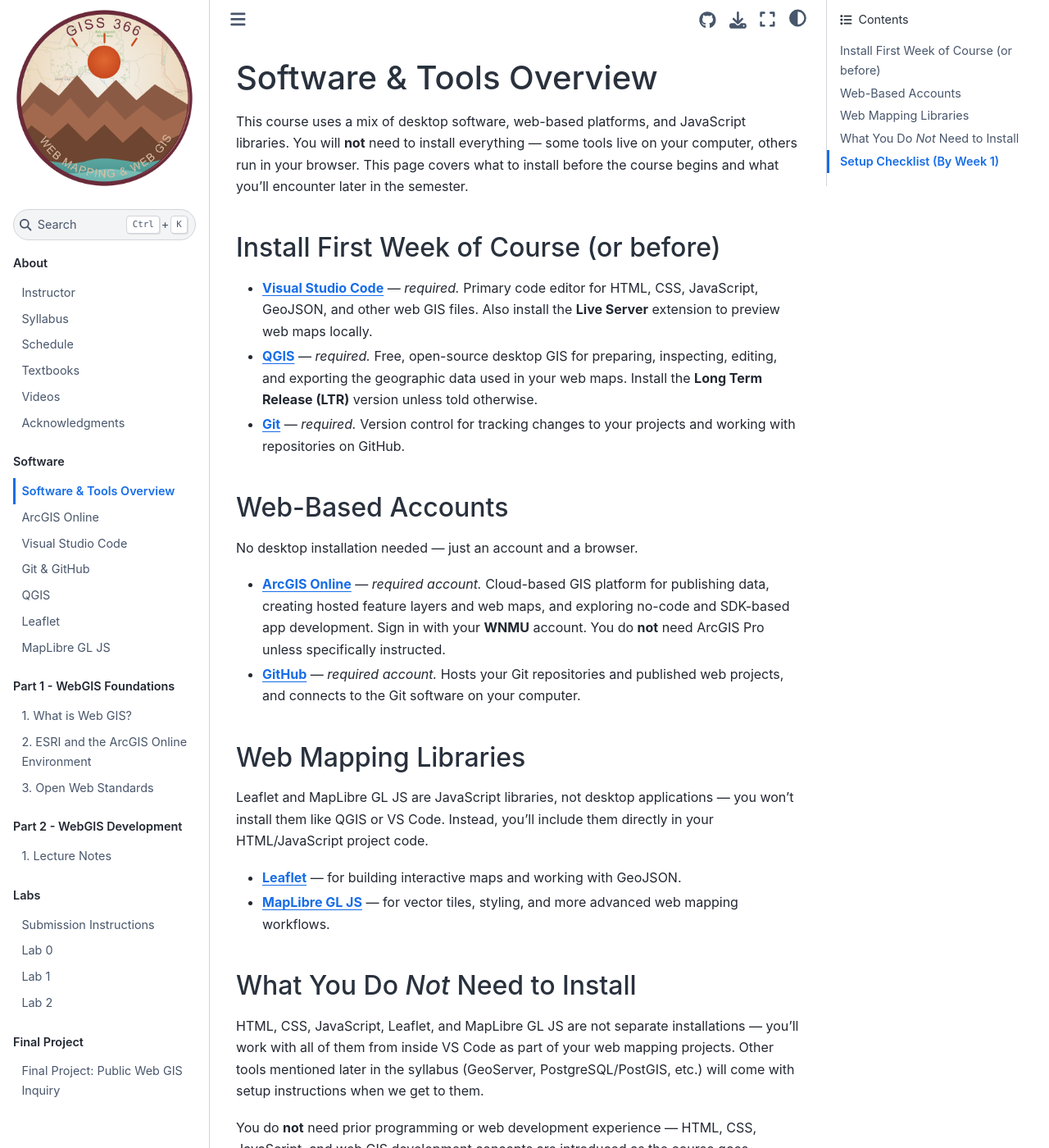
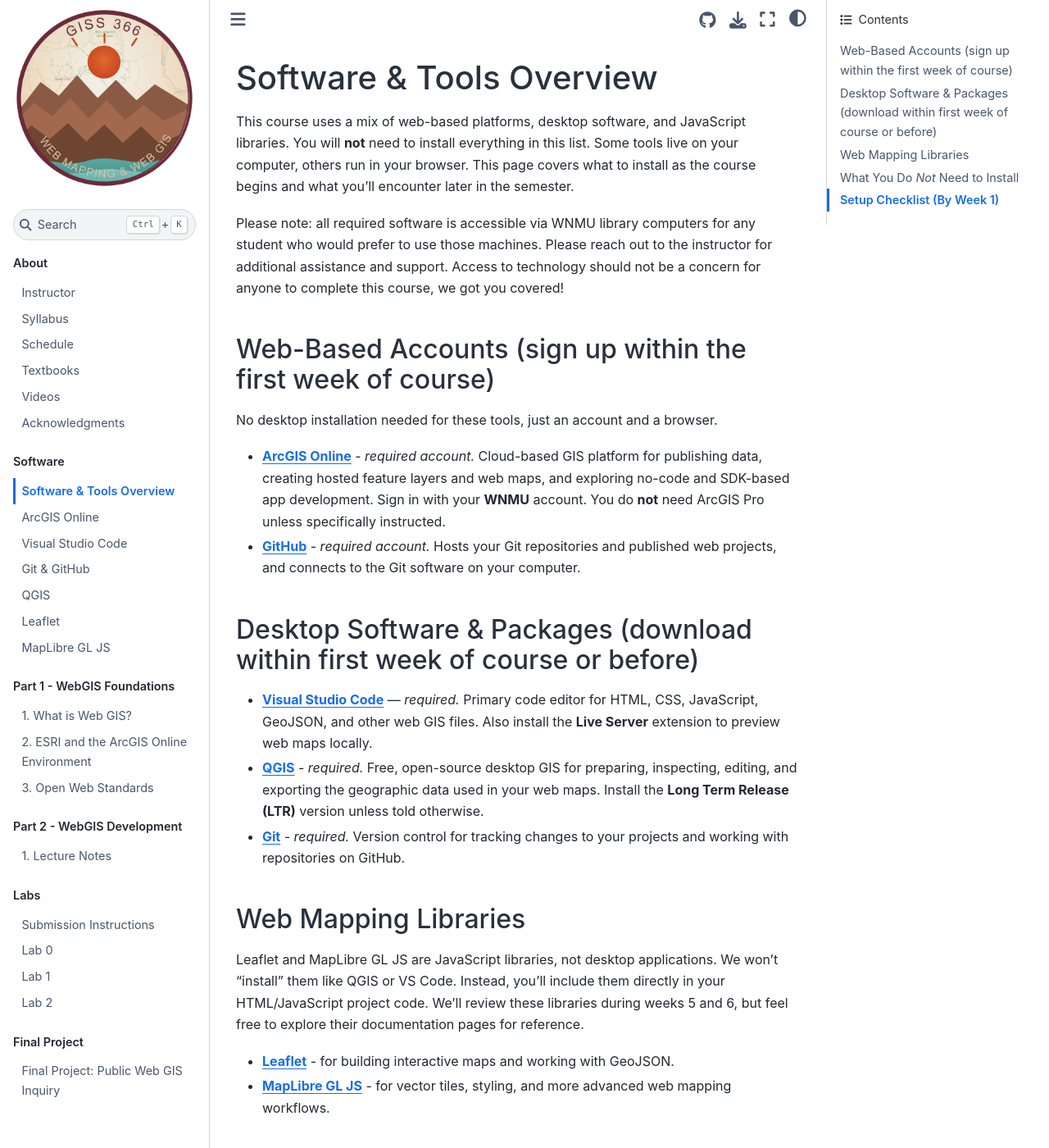
Before and after one commit to asivitskis/giss-366, a Jupyter Book: the page built from book/software/overview.md, in a window 1280 px wide and 1400 px high. Shown: the whole window at 82% size. Built offline with Jupyter Book 1.0.4 settings and Sphinx 7.4.7 and the Sphinx Book theme 1.1.4, drawn with Linux system fonts in a browser that asks for light colours; pages that are not in the unit, such as notebooks, are missing from menus; some of the changed text lies outside the part shown.

Commit message:
revise software

```diff
--- a/book/software/overview.md
+++ b/book/software/overview.md
@@ -9,27 +9,30 @@
 
 # Software & Tools Overview
 
-This course uses a mix of desktop software, web-based platforms, and JavaScript libraries. You will **not** need to install everything — some tools live on your computer, others run in your browser. This page covers what to install before the course begins and what you'll encounter later in the semester.
+This course uses a mix of web-based platforms, desktop software, and JavaScript libraries. You will **not** need to install everything in this list. Some tools live on your computer, others run in your browser. This page covers what to install as the course begins and what you'll encounter later in the semester.
 
-## Install First Week of Course (or before)
+Please note: all required software is accessible via WNMU library computers for any student who would prefer to use those machines. Please reach out to the instructor for additional assistance and support. Access to technology should not be a concern for anyone to complete this course, we got you covered!
+
+## Web-Based Accounts (sign up within the first week of course)
+
+No desktop installation needed for these tools, just an account and a browser.
+
+- **[ArcGIS Online](arcgis_online)** - *required account.* Cloud-based GIS platform for publishing data, creating hosted feature layers and web maps, and exploring no-code and SDK-based app development. Sign in with your **WNMU** account. You do **not** need ArcGIS Pro unless specifically instructed.
+- **[GitHub](github)** - *required account.* Hosts your Git repositories and published web projects, and connects to the Git software on your computer.
+
+## Desktop Software & Packages (download within first week of course or before)
 
 - **[Visual Studio Code](vscode)** — *required.* Primary code editor for HTML, CSS, JavaScript, GeoJSON, and other web GIS files. Also install the **Live Server** extension to preview web maps locally.
-- **[QGIS](qgis)** — *required.* Free, open-source desktop GIS for preparing, inspecting, editing, and exporting the geographic data used in your web maps. Install the **Long Term Release (LTR)** version unless told otherwise.
-- **[Git](github)** — *required.* Version control for tracking changes to your projects and working with repositories on GitHub.
+- **[QGIS](qgis)** - *required.* Free, open-source desktop GIS for preparing, inspecting, editing, and exporting the geographic data used in your web maps. Install the **Long Term Release (LTR)** version unless told otherwise.
+- **[Git](github)** - *required.* Version control for tracking changes to your projects and working with repositories on GitHub.
 
-## Web-Based Accounts
-
-No desktop installation needed — just an account and a browser.
-
-- **[ArcGIS Online](arcgis_online)** — *required account.* Cloud-based GIS platform for publishing data, creating hosted feature layers and web maps, and exploring no-code and SDK-based app development. Sign in with your **WNMU** account. You do **not** need ArcGIS Pro unless specifically instructed.
-- **[GitHub](github)** — *required account.* Hosts your Git repositories and published web projects, and connects to the Git software on your computer.
 
 ## Web Mapping Libraries
 
-Leaflet and MapLibre GL JS are JavaScript libraries, not desktop applications — you won't install them like QGIS or VS Code. Instead, you'll include them directly in your HTML/JavaScript project code.
+Leaflet and MapLibre GL JS are JavaScript libraries, not desktop applications. We won't "install" them like QGIS or VS Code. Instead, you'll include them directly in your HTML/JavaScript project code. We'll review these libraries during weeks 5 and 6, but feel free to explore their documentation pages for reference.
 
-- **[Leaflet](leaflet)** — for building interactive maps and working with GeoJSON.
-- **[MapLibre GL JS](maplibre)** — for vector tiles, styling, and more advanced web mapping workflows.
+- **[Leaflet](leaflet)** - for building interactive maps and working with GeoJSON.
+- **[MapLibre GL JS](maplibre)** - for vector tiles, styling, and more advanced web mapping workflows.
 
 ## What You Do *Not* Need to Install
 
@@ -44,8 +47,11 @@
 Work through these in order — later steps depend on earlier ones (Git needs to be installed before you can use it in VS Code). Budget **45–60 minutes** total.
 
 1. **Browser & hardware** — a laptop or desktop (personal or a WNMU lab) and a modern browser: Chrome, Firefox, or Edge. Safari isn't recommended.
-2. **VS Code + Live Server** — install VS Code and the **Live Server** extension. Verify: right-click any `.html` file → *Open with Live Server*.
-3. **Git** — install for your OS. Verify: `git --version` prints a version number.
-4. **GitHub account** — create one with a professional username, then configure Git locally (`git config --global user.name` / `user.email`).
-5. **QGIS (LTR)** — install and verify by adding a vector layer (`Layer → Add Layer → Add Vector Layer`).
-6. **ArcGIS Online** — sign in at [arcgis.com](https://www.arcgis.com/) with your **WNMU** credentials. Verify: your organization's name appears top-right. This depends on WNMU provisioning your account, so start it early — if it doesn't work, email your instructor right away rather than waiting.
+2. **ArcGIS Online** — sign in at [arcgis.com](https://www.arcgis.com/) with your **WNMU** credentials. Verify: your organization's name appears top-right. This depends on WNMU provisioning your account, so start it early — if it doesn't work, email your instructor right away rather than waiting.
+3. 5. **GitHub account** — create one with a professional username, then configure Git locally (`git config --global user.name` / `user.email`).
+4. **VS Code + Live Server** — install VS Code and the **Live Server** extension. Verify: right-click any `.html` file → *Open with Live Server*.
+5. **Git** — install for your OS. Verify: `git --version` prints a version number.
+6. **QGIS (LTR)** — install and verify by adding a vector layer (`Layer → Add Layer → Add Vector Layer`).
+
+
+Please reach out to your instructor if you have any questions or need additional support to complete these steps.
```
Also changed, not shown: book/about/instructor.md (+1 -0 lines).
